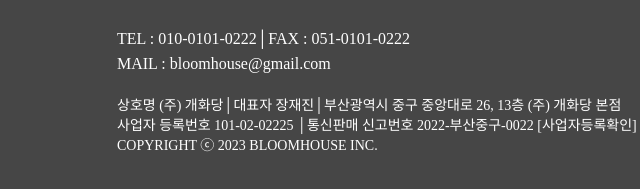
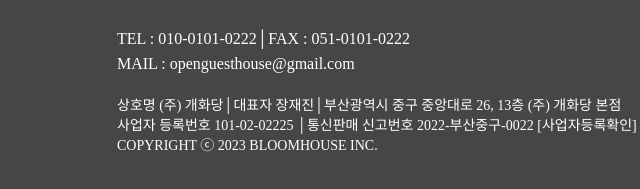
Before and after one commit to JaeJin-Jang/gaewhadang, a plain HTML site: page sub1.html in a window 1280 px wide. Shown: the part 3099-3288 px from the top of the page, 33-673 px from the left. Drawn offline with nearby package versions, Linux system fonts and the light colour scheme; a web font is replaced by a local one.

Commit message:
Add files via upload

```diff
--- a/sub1.html
+++ b/sub1.html
@@ -396,7 +396,7 @@
                 <img src="./img_main/footer_logo.png" alt="logo">
                 <p><span class="foot_d1_p16">
                         TEL : 010-0101-0222│FAX : 051-0101-0222<br>
-                        MAIL : bloomhouse@gmail.com
+                        MAIL : openguesthouse@gmail.com
                     </span></p>
                 <p><span class="foot_d1_p14">
                         상호명 (주) 개화당│대표자 장재진│부산광역시 중구 중앙대로 26, 13층 (주) 개화당 본점<br>
```
Also changed, not shown: index.html (+1 -1 lines), sub2.html (+2 -2 lines), sub3.html (+1 -1 lines), sub4.html (+1 -1 lines).
